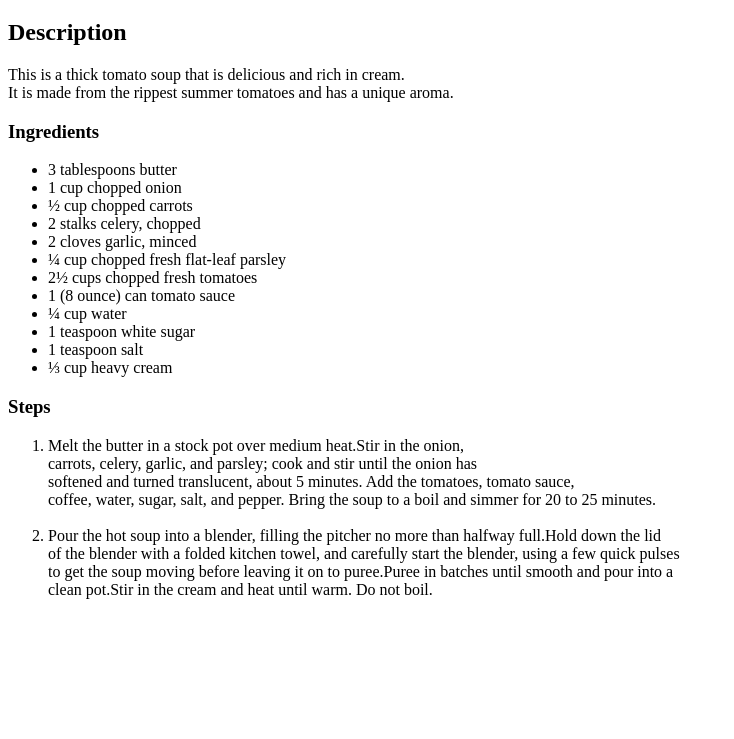
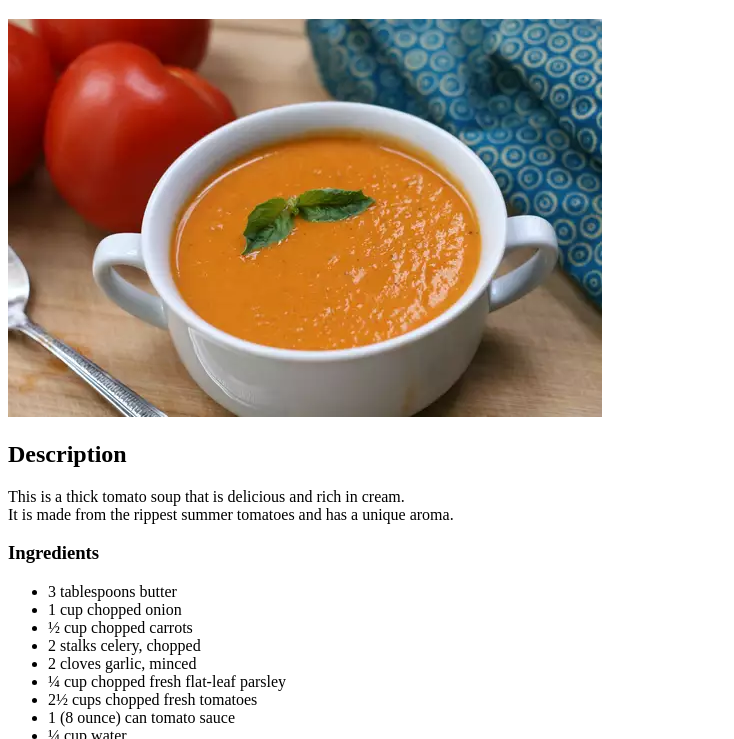
Before and after one commit to ProdigyGlobal/odin-recipes, a plain HTML site: page recipes/tomatosoup.html in a window 1280 px wide. Shown: the part 61-800 px from the top of the page, without its empty margins (0-734 px from the left). Drawn offline with Linux system fonts and the light colour scheme.

Commit message:
Add image

```diff
--- a/recipes/tomatosoup.html
+++ b/recipes/tomatosoup.html
@@ -7,6 +7,7 @@
 
     <body>
     <h1>Tomato Soup</h1>
+    <img src="../Images/Tomato Soup.webp">
     <h2>Description</h2>
     <p>
         This is a thick tomato soup that is delicious and rich in cream.<br>
@@ -44,11 +45,6 @@
             clean pot.Stir in the cream and heat until warm. Do not boil.
         </li>
 
-
-
-
-
-
     </ol>
 
     </body>
```
